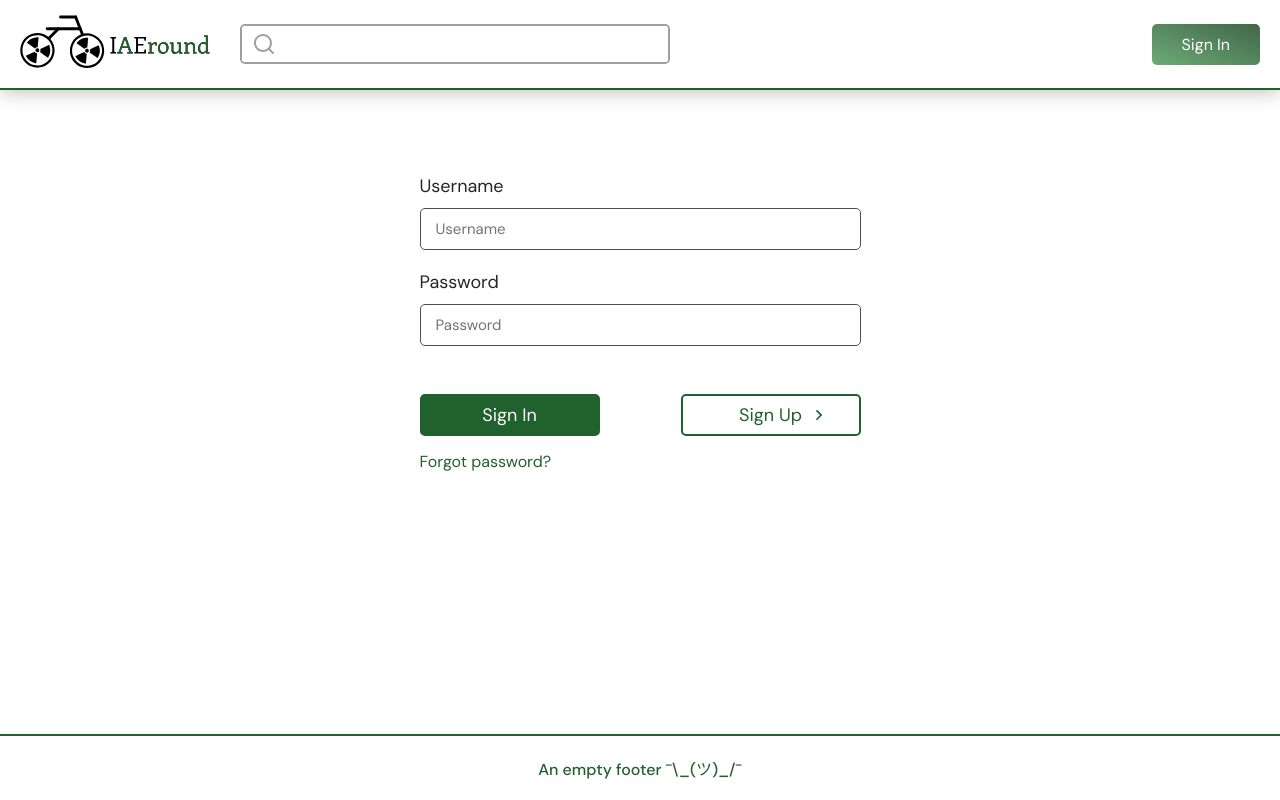
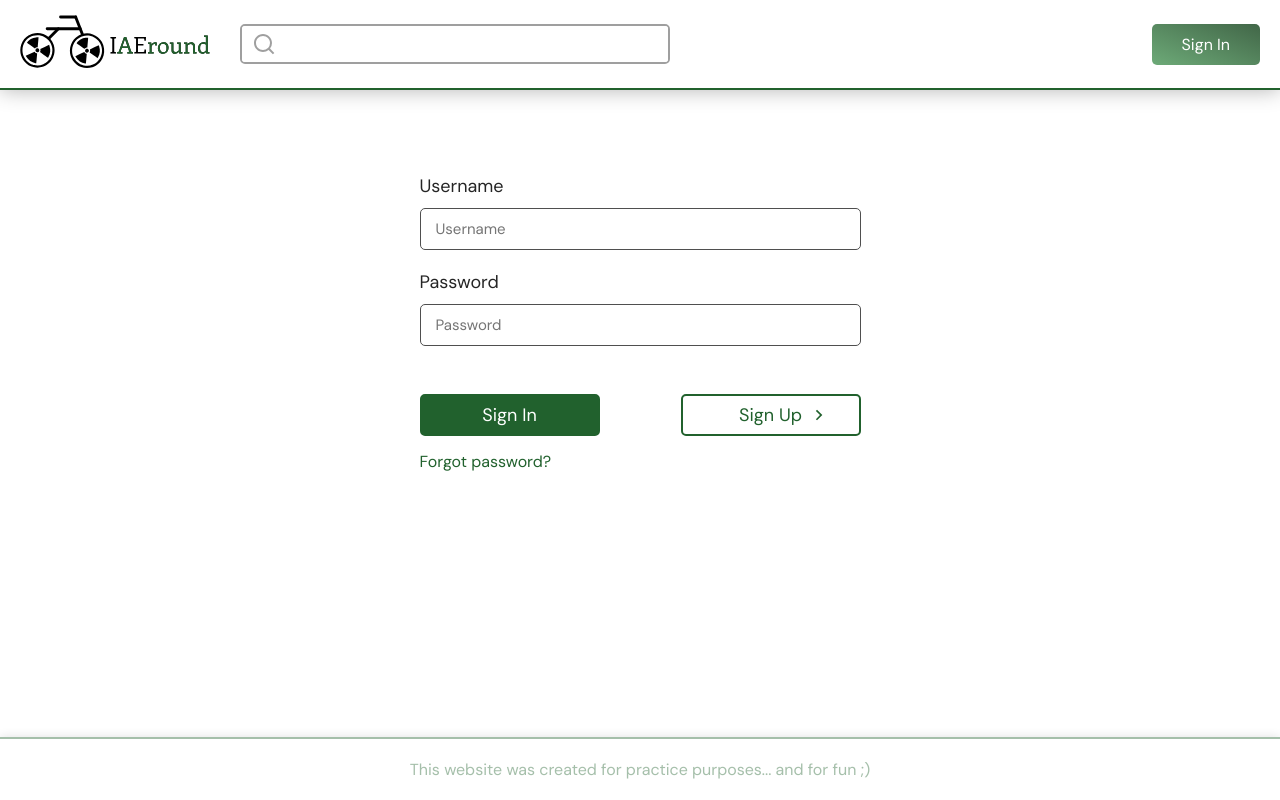
Before and after one commit to FalejevV/iaeround-frontend, a Next.js app: page /auth in a window 1280 px wide. Built offline with nearby package versions, Linux system fonts and the light colour scheme.

Commit message:
Changed footer.

```diff
--- a/components/Footer/Footer.styled.tsx
+++ b/components/Footer/Footer.styled.tsx
@@ -14,6 +14,14 @@ export const FooterWrapper = styled.footer`
     border-top:2px solid ${({ theme }) => theme.accentColor || "black"};
     position: relative;
     margin-top: auto;
+    box-shadow: 0px 0px 10px 0px #0000004d;
+
+    opacity: 0.4;
+    transition: all 0.3s;
+    user-select: none;
+    &:hover{
+        opacity: 1;
+    }
 `
 
 export const FooterContainer = styled(Container)`
@@ -23,35 +31,7 @@ export const FooterContainer = styled(Container)`
     justify-content: center;
 `
 
-export const FooterText = styled.p<IToggle & ICounter>`
-    cursor: pointer;
-    font-weight: 500;
+export const FooterText = styled.p`
+    font-size: 16px;
     color:${({ theme }) => theme.accentColor || "black"};
-    transition: all 0.3s;
-    user-select: none;
-    font-size: 16px;
-    ${({ toggle }) => toggle && css`
-        transform:rotateY(180deg);
-    `}
-
-    ${({ count }) => count && `
-        font-size: calc(16px + ${count}px);
-    `}
 `
-
-export const MG = styled(Image)<IToggle>`
-    width:0px;
-    height:0px;
-    position: absolute;
-    top:0px;
-    right:-50px;
-    opacity:0;
-    transition: all 0.3s;
-    ${({ toggle }) => toggle && css`
-        width:140px;
-        height:140px;
-        display: flex;
-        right:0px;
-        opacity:1
-    `}
-`
--- a/components/Footer/Footer.tsx
+++ b/components/Footer/Footer.tsx
@@ -1,21 +1,12 @@
 import { useState } from "react";
-import { FooterContainer, FooterText, FooterWrapper, MG } from "./Footer.styled";
+import { FooterContainer, FooterText, FooterWrapper } from "./Footer.styled";
 
 
 function Footer(){
-    const [footerToggle, setFooterToggle] = useState(false);
-    const [clickCounter, setClickCounter] = useState(0);
-
-    function clickFooter(){
-        setFooterToggle(prev => !prev);
-        setClickCounter(prev => prev + 3);
-    }
-
     return(
         <FooterWrapper>
             <FooterContainer>
-                <FooterText toggle={footerToggle ? true : false} count={clickCounter} onClick={clickFooter}>An empty footer ¯\_(ツ)_/¯</FooterText>
-                <MG alt="footer" src="/img/footer.png" width="200" height="200" toggle={clickCounter >= 55}/>
+                <FooterText>This website was created for practice purposes... and for fun ;)</FooterText>
             </FooterContainer>
         </FooterWrapper>
     )
```
Also changed, not shown: public/img/footer.png (deleted).
